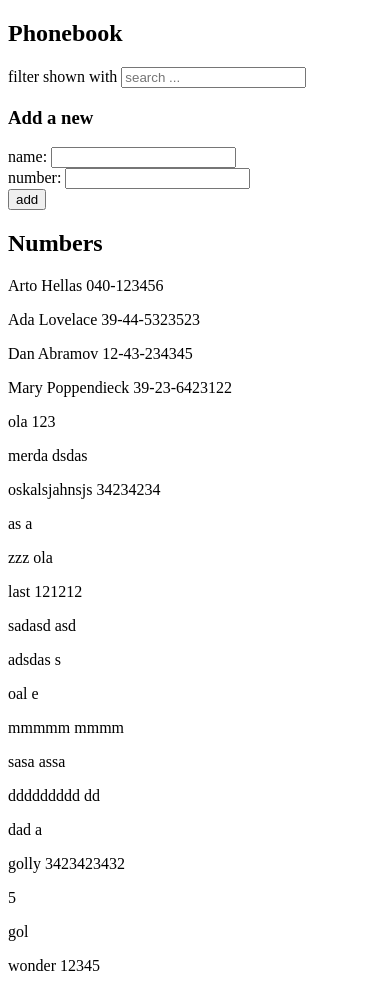
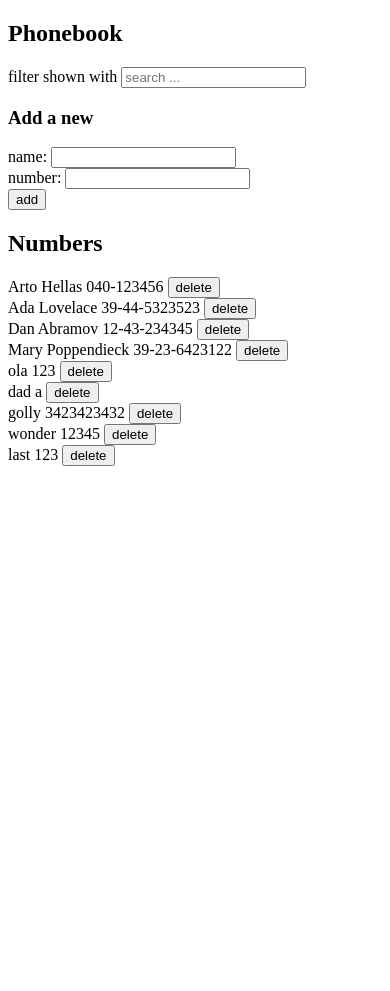
Before and after one commit to deehood/helsinki-fullstack, a React (Create React App) app in the folder part2/phonebook/: page / in a window 390 px wide. After the commit the page ends 844 px from the top, so only its background shows below. Built offline with nearby package versions, Linux system fonts and the light colour scheme; data requests are answered from the project's data file.

Commit message:
2.17: Phonebook step9

```diff
--- a/part2/phonebook/db.json
+++ b/part2/phonebook/db.json
@@ -26,61 +26,6 @@
       "id": 5
     },
     {
-      "name": "merda",
-      "number": "dsdas",
-      "id": 6
-    },
-    {
-      "name": "oskalsjahnsjs",
-      "number": "34234234",
-      "id": 7
-    },
-    {
-      "name": "as",
-      "number": "a",
-      "id": 8
-    },
-    {
-      "name": "zzz",
-      "number": "ola",
-      "id": 9
-    },
-    {
-      "name": "last",
-      "number": "121212",
-      "id": 10
-    },
-    {
-      "name": "sadasd",
-      "number": "asd",
-      "id": 11
-    },
-    {
-      "name": "adsdas",
-      "number": "s",
-      "id": 12
-    },
-    {
-      "name": "oal",
-      "number": "e",
-      "id": 13
-    },
-    {
-      "name": "mmmmm",
-      "number": "mmmm",
-      "id": 14
-    },
-    {
-      "name": "sasa",
-      "number": "assa",
-      "id": 15
-    },
-    {
-      "name": "ddddddddd",
-      "number": "dd",
-      "id": 16
-    },
-    {
       "name": "dad",
       "number": "a",
       "id": 17
@@ -91,19 +36,14 @@
       "id": 18
     },
     {
-      "name": "5",
-      "number": "",
-      "id": 19
-    },
-    {
-      "name": "gol",
-      "number": "",
-      "id": 20
-    },
-    {
       "name": "wonder",
       "number": "12345",
       "id": 21
+    },
+    {
+      "name": "last",
+      "number": "123",
+      "id": 23
     }
   ]
 }
--- a/part2/phonebook/src/App.js
+++ b/part2/phonebook/src/App.js
@@ -1,5 +1,5 @@
 import { useState, useEffect } from "react";
-
+import DeleteButton from "./components/DeleteButton.js";
 import personService from "./services/persons.js";
 
 const Filter = ({ filter, handleFilter }) => {
@@ -40,13 +40,16 @@ const PersonForm = ({
   );
 };
 
-const Person = ({ person }) => (
-  <p key={person.id}>
-    {person.name} {person.number}
-  </p>
-);
+const Person = ({ person, handleDelete }) => {
+  return (
+    <div>
+      {person.name} {person.number}{" "}
+      <DeleteButton handleDelete={handleDelete} person={person} />
+    </div>
+  );
+};
 
-const Persons = ({ persons, filter }) => {
+const Persons = ({ persons, filter, handleDelete }) => {
   return (
     <>
       {persons
@@ -54,7 +57,11 @@ const Persons = ({ persons, filter }) => {
           person.name.toLowerCase().includes(filter.toLowerCase())
         )
         .map((person) => (
-          <Person person={person} />
+          <Person
+            key={persons.id}
+            person={person}
+            handleDelete={handleDelete}
+          />
         ))}
     </>
   );
@@ -63,7 +70,7 @@ const Persons = ({ persons, filter }) => {
 const App = () => {
   useEffect(() => {
     personService.getAll().then((initialPersons) => {
-      console.log(initialPersons);
+      // console.log(initialPersons);
       setPersons(initialPersons);
     });
   }, []);
@@ -72,6 +79,13 @@ const App = () => {
   const [newName, setNewName] = useState("");
   const [newNumber, setNewNumber] = useState("");
   const [filter, setFilter] = useState("");
+
+  const handleDelete = (id) => {
+    const temp = persons.filter((person) => person.id !== id);
+    // console.log(persons);
+    // console.log(temp);
+    setPersons(temp);
+  };
 
   const handleFilter = (event) => {
     setFilter(event.target.value);
@@ -86,7 +100,7 @@ const App = () => {
 
   const handleSubmitName = (event) => {
     event.preventDefault();
-    console.log(persons.length);
+    // console.log(persons.length);
 
     const personObj = {
       name: newName,
@@ -97,7 +111,7 @@ const App = () => {
       alert(`${personObj.name} is already added to the phonebook`);
     else
       personService.create(personObj).then((returnedPerson) => {
-        console.log(returnedPerson);
+        // console.log(returnedPerson);
         setPersons(persons.concat(personObj));
       });
 
@@ -121,7 +135,7 @@ const App = () => {
       />
 
       <h2>Numbers</h2>
-      <Persons key={persons.id} persons={persons} filter={filter} />
+      <Persons persons={persons} filter={filter} handleDelete={handleDelete} />
     </div>
   );
 };
--- /dev/null
+++ b/part2/phonebook/src/components/DeleteButton.js
@@ -0,0 +1,17 @@
+import React from "react";
+import personService from "../services/persons.js";
+
+const DeleteButton = ({ person, handleDelete }) => {
+  const handleDeleteButton = () => {
+    const confirmDelete = window.confirm(`Delete ${person.name} ?`);
+
+    confirmDelete &&
+      personService.remove(person.id).then((confirm) => {
+        handleDelete(person.id);
+      });
+  };
+
+  return <button onClick={handleDeleteButton}> delete</button>;
+};
+
+export default DeleteButton;
--- a/part2/phonebook/src/services/persons.js
+++ b/part2/phonebook/src/services/persons.js
@@ -11,8 +11,14 @@ const create = (newObject) => {
   return request.then((response) => response.data);
 };
 
+const remove = (id) => {
+  const request = axios.delete(`${baseUrl}/${id}`);
+  return request.then((response) => response.data);
+};
+
 // eslint-disable-next-line import/no-anonymous-default-export
 export default {
   getAll: getAll,
   create: create,
+  remove: remove,
 };
```
